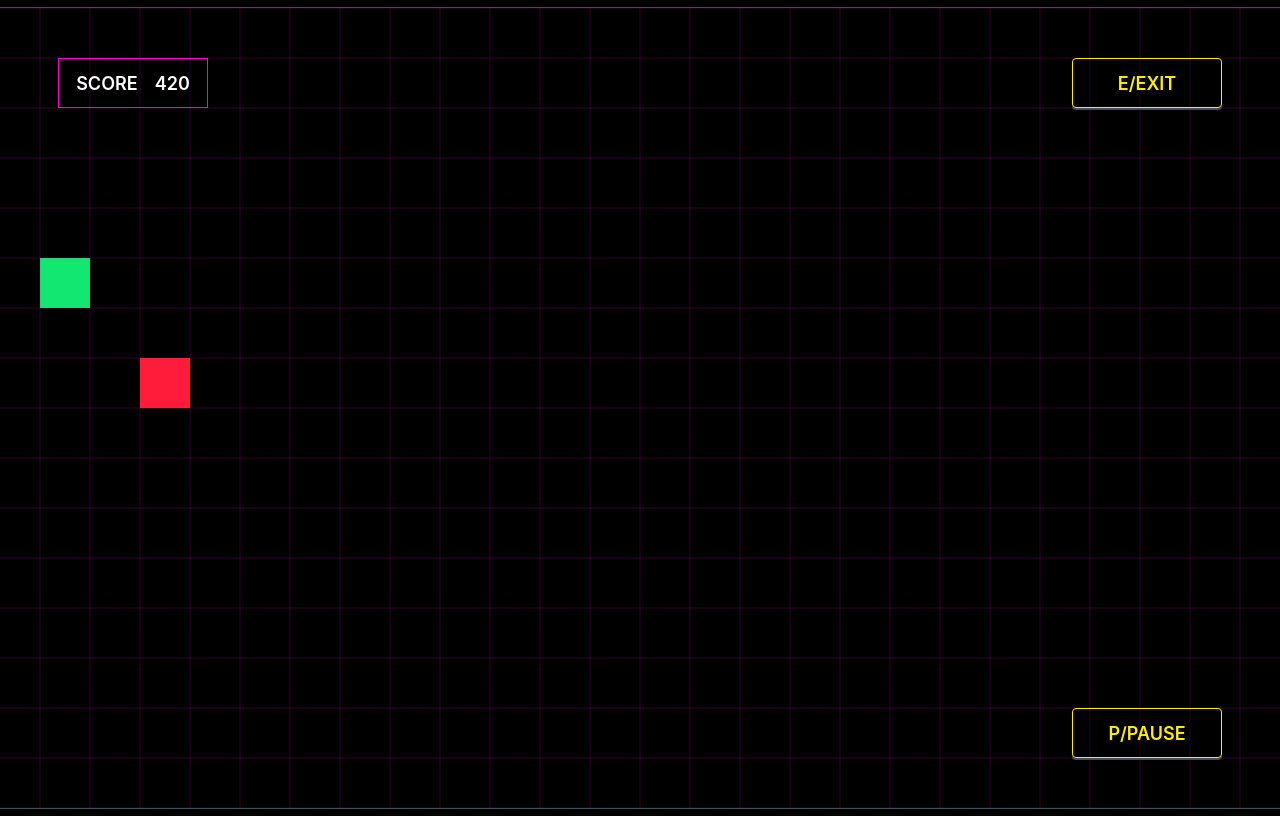
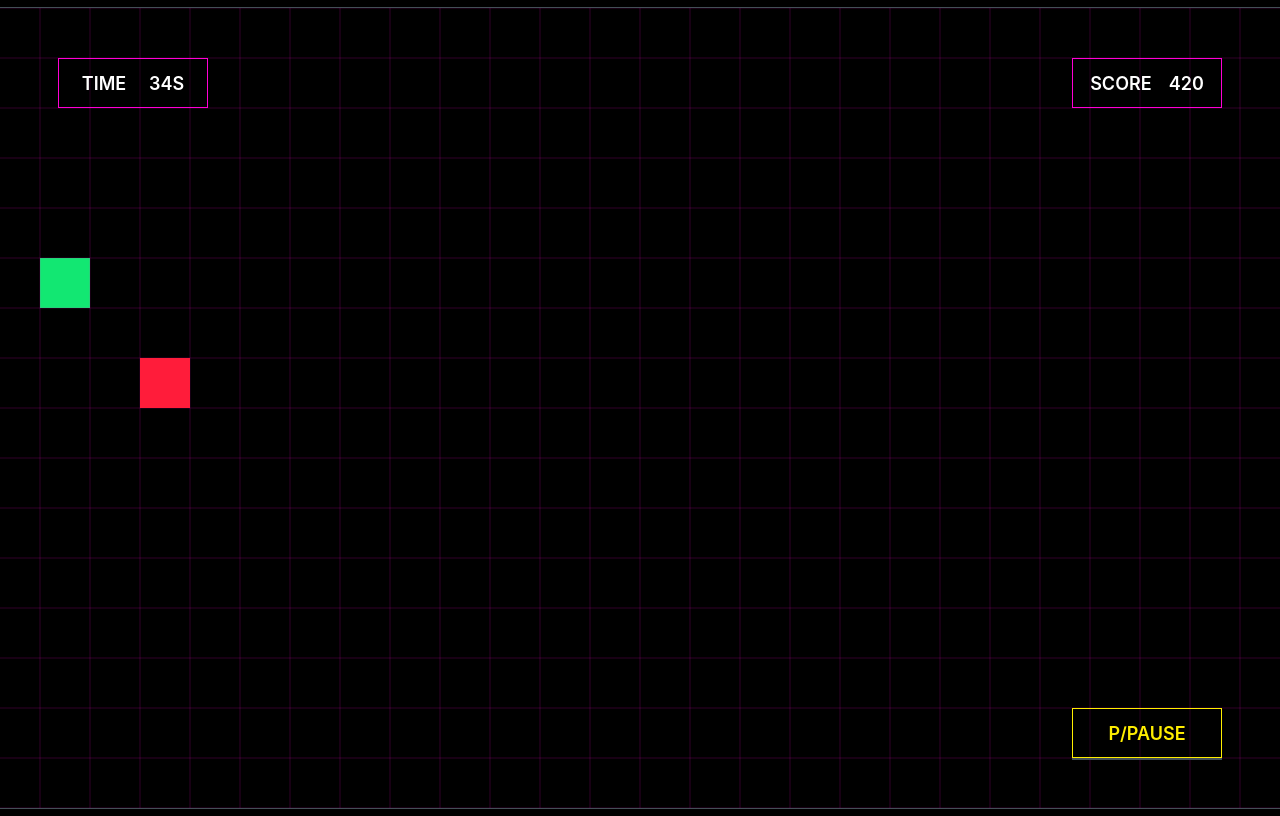
Before and after one commit to tesfadan/snvke, a plain HTML site: page app/index.html in a window 1280 px wide. Drawn offline with Linux system fonts and the light colour scheme.

Commit message:
dynamically render overlay items

```diff
--- a/app/js/game.js
+++ b/app/js/game.js
@@ -21,33 +21,38 @@ export const Start = () => {
 }
 
 const drawOverlay = ({ canvas }) => {
-    // const overlay = canvas.getContext("2d");
-    // overlay.fillStyle = game.border;
-    // // overlay.clearRect(0, 0, canvas.width, canvas.height);
-    // overlay.beginPath();
-    // overlay.fillRect(blockPositionX(1), blockPositionY(1), game.size * 4, game.size * 2);
-    // overlay.closePath();
-    // overlay.fill();
+    var items = [
+        {
+            label: 'Time',
+            value: '34s',
+            id: 'timeKeeper'
+        },
+        {
+            label: 'Score',
+            value: 420,
+            id: 'scoreKeeper'
+        },
+        {
+            label: null,
+            value: 'P/Pause',
+            btn: true,
+            id: 'pauseBtn'
+        }
 
-    var items = [
-        {},
     ]
 
-    var scoreKeeper = `<div class="overlayItem scoreKeeper topLeft">
-            <label>Score</label>
-            <div>420</div>
-        </div>`
+    const className = (item, index) => {
+        var pos = index === 0 ? 'topLeft' :
+            index === 1 ? 'topRight' :
+                index === 2 ? 'bottomRight' : 'bottomLeft'
 
-    var timeKeeper = `<div class="overlayItem timeKeeper bottomLeft">
-        <label>Time</label>
-        <div>34s</div>
-    </div>`
+        var btn = item.btn ? 'btn' : ''
 
-    var exitBtn = `<div class="overlayItem timeKeeper topRight btn"><div>E/Exit</div></div>`
-
-    var pause = `<div class="overlayItem pause bottomRight btn"><div>P/Pause</div></div>`
-
-    document.getElementById('overlay').innerHTML += scoreKeeper;
-    document.getElementById('overlay').innerHTML += exitBtn;
-    document.getElementById('overlay').innerHTML += pause;
+        return `overlayItem ${btn} ${pos}`
+    }
+    items.map((item, index) => {
+        return document.getElementById('overlay').innerHTML += `<div id=${item.id} class="${className(item, index)}">${item.label !== null ? `<label>${item.label}</label>` : ''
+            }
+            <div>${item.value}</div></div > `;
+    })
 }
--- a/app/style/overlay.css
+++ b/app/style/overlay.css
@@ -46,6 +46,7 @@
 }
 
 .overlayItem.btn {
+    border-radius: 0px;
     border-color: var(--primary);
     /* color: var(--primary); */
 }
```
